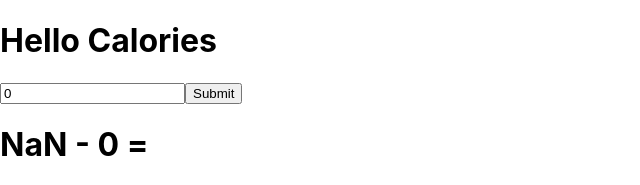
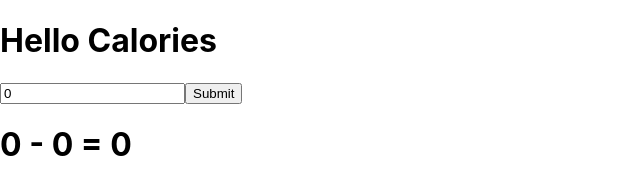
Before and after one commit to Tasjr2401/Calorie-Calculator, a React (Create React App) app: page /calories in a window 1280 px wide. Shown: the top 185 px of the page, without its empty margins (0-640 px from the left). Built offline with nearby package versions, Linux system fonts and the light colour scheme.

Commit message:
Changed the Calorie Goal reset render to a useMemo func to limit the setState calls and combine the elements in one place

```diff
--- a/src/Components/Home.js
+++ b/src/Components/Home.js
@@ -2,7 +2,13 @@ import React, {useEffect, useMemo, useState} from "react";
 import { handleNumber } from "./UsefulFunctions";
 
 const CalorieTracker = () => {
-    const [calorieGoal, setCalorieGoal] = useState(parseInt(localStorage.getItem('CalorieGoal')));
+    const [calorieGoal, setCalorieGoal] = useState(() => {
+        var temp = parseInt(localStorage.getItem('CalorieGoal'));
+        if(temp) {
+            return temp;
+        }
+        return 0;
+    });
     const [currentCalories, setCurrentCalories] = useState(0);
     const [calorieInput, setCalorieInput] = useState(0);
     const [foodName, setFoodName] = useState('');
@@ -13,7 +19,7 @@ const CalorieTracker = () => {
     }
     const [foodList, setFoodList] = useState(foodArray);
     const [tempCalorieInput, setTempCalorieInput] = useState(0);
-    const [resetCalorie, setResetCalorie] = useState();
+    // const [resetCalorie, setResetCalorie] = useState();
 
     function DeleteFood(food) {
         var index = foodList.indexOf(food);
@@ -90,8 +96,7 @@ const CalorieTracker = () => {
             return (
             <div>
                 <input type='number' value={tempCalorieInput} onChange={({target}) => {
-                    var inputValue = handleNumber(target.value);
-                    setTempCalorieInput(inputValue);
+                    setTempCalorieInput(handleNumber(target.value));
                 }} />
                 <input type='button' value='Submit' onClick={() => {
                     var input = handleNumber(tempCalorieInput);
@@ -111,7 +116,7 @@ const CalorieTracker = () => {
             localStorage.removeItem('CalorieGoal');
             }} >Change Calorie Goal</button>
         )
-    }, [calorieGoal]);
+    }, [calorieGoal, tempCalorieInput]);
 
     // useEffect(() => {
     //     if(Number.isNaN(parseInt(calorieGoal)) === false) {
@@ -128,7 +133,7 @@ const CalorieTracker = () => {
     //Calculate Calores left when two inputs change
     const caloriesLeft = useMemo(() => {
         if(Number.isNaN(calorieGoal-currentCalories))
-            return; 0
+            return 0;
         return (calorieGoal-currentCalories);
     }, [calorieGoal, currentCalories]);
 
```
